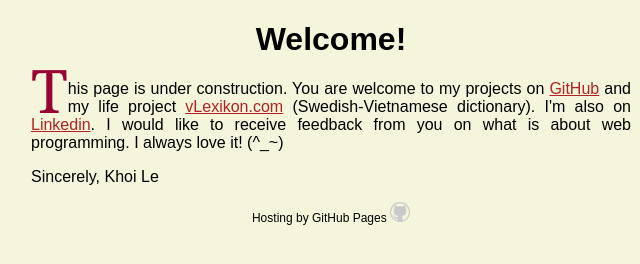
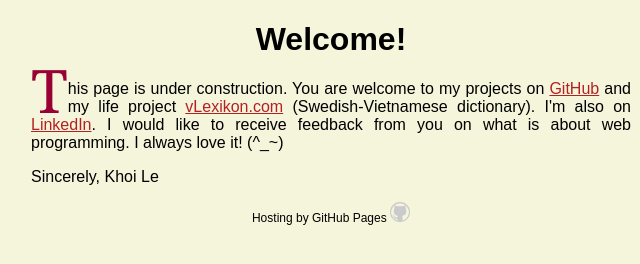
Before and after one commit to nguyenkhois/nguyenkhois.github.io, a plain HTML site: page index.html in a window 1280 px wide. Shown: the full height of the page, 309-949 px from the left. Drawn offline with Linux system fonts and the light colour scheme.

Commit message:
Update index.html

```diff
--- a/index.html
+++ b/index.html
@@ -15,7 +15,7 @@
     <article>
         <p>This page is under construction. You are welcome to my projects on <a href="https://github.com/nguyenkhois/" target="_blank">GitHub</a> and my life project <a
                 href="https://www.vlexikon.com/" target="_blank">vLexikon.com</a> (Swedish-Vietnamese dictionary). I'm also on
-            <a href="https://www.linkedin.com/in/khoi-le-b5225814b/">Linkedin</a>. I would like to receive feedback from you on what is about web programming. I always love it! (^_~)</p>
+            <a href="https://www.linkedin.com/in/khoi-le-b5225814b/">LinkedIn</a>. I would like to receive feedback from you on what is about web programming. I always love it! (^_~)</p>
         <p>Sincerely, Khoi Le</p>
     </article>
 
```
